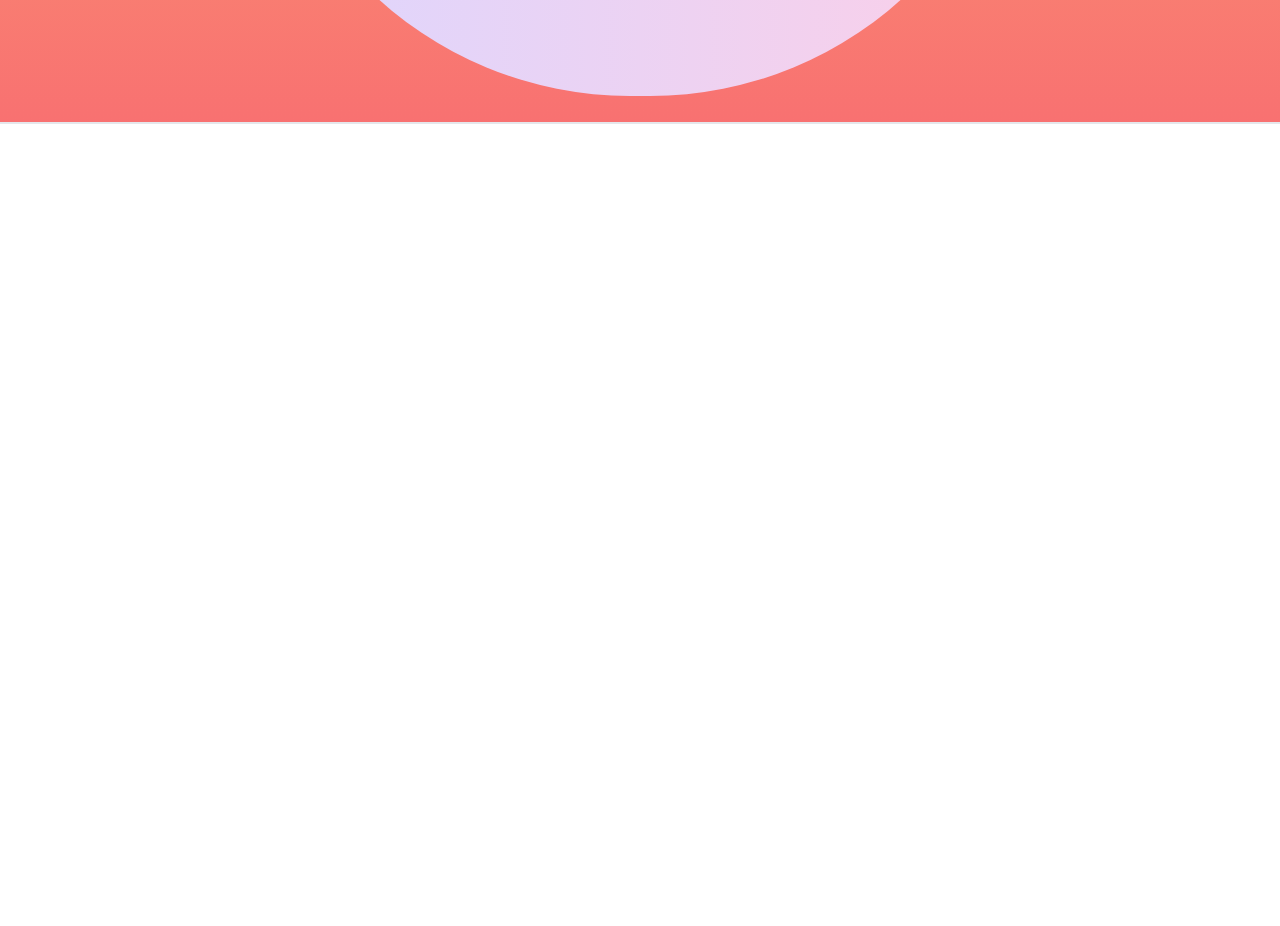
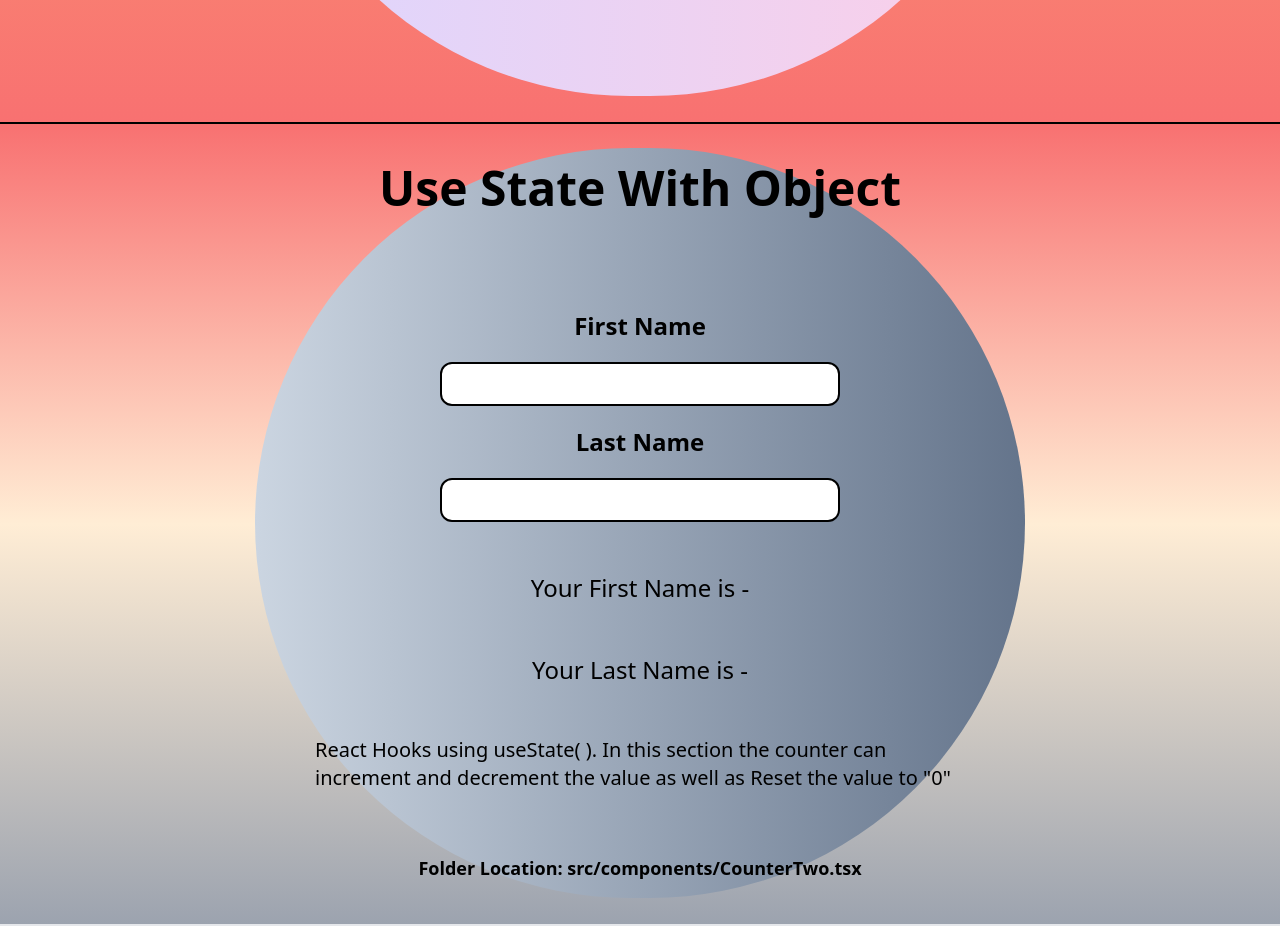
Before and after one commit to SAF2k/react-hook-learn, a React (Vite) app: page / in a window 1280 px wide. Shown: the part 2280-3206 px from the top of the page. Before the commit the page ends 2404 px from the top, so only its background shows below. Built offline with nearby package versions, Linux system fonts and the light colour scheme.

Commit message:
added useState with Object

```diff
--- a/package.json
+++ b/package.json
@@ -10,6 +10,7 @@
     "preview": "vite preview"
   },
   "dependencies": {
+    "@studio-freight/react-lenis": "^0.0.26",
     "framer-motion": "^10.16.1",
     "react": "^18.2.0",
     "react-dom": "^18.2.0",
--- a/src/App.tsx
+++ b/src/App.tsx
@@ -1,4 +1,5 @@
 import CounterOne from "./components/CounterOne";
+import CounterThree from "./components/CounterThree";
 import CounterTwo from "./components/CounterTwo";
 import Home from "./components/Home";
 
@@ -9,6 +10,7 @@ function App() {
         <Home />
         <CounterOne />
         <CounterTwo />
+        <CounterThree />
       </div>
     </>
   );
--- /dev/null
+++ b/src/components/CounterThree.tsx
@@ -0,0 +1,56 @@
+import { useState } from "react";
+
+const CounterThree = () => {
+  const [name, setName] = useState({firstName: '', lastName: ''});
+
+  return (
+    <>
+      <div className="flex justify-center h-screen p-6 bg-gradient-to-t from-gray-400 via-orange-100 to-red-400">
+        <div className="flex justify-center flex-col items-center gap-[50px] h-[calc(100vh-50px)] w-[calc(100vw-510px)] bg-gradient-to-r from-slate-300 to-slate-500 text-black rounded-full">
+          <h1 className="text-5xl font-bold pb-12">Use State With Object</h1>
+          <div className="flex items-center flex-col gap-5 rounded-xl">
+            <label className="text-2xl font-bold" htmlFor="firstName">
+              First Name
+            </label>
+            <input
+              className="border-2 border-black rounded-xl px-6 py-1 text-2xl"
+              type="text"
+              id="firstName"
+              value={name.firstName}
+              onChange={(e) => setName({ ...name, firstName: e.target.value })}
+            />
+            <label className="text-2xl font-bold" htmlFor="lastName">
+              Last Name
+            </label>
+            <input
+              className="border-2 border-black rounded-xl px-6 py-1 text-2xl"
+              type="text"
+              id="lastName"
+              value={name.lastName}
+              onChange={(e) => setName({ ...name, lastName: e.target.value })}
+            />
+          </div>
+          <p className="text-2xl">
+            Your First Name is -{" "}
+            <span className="font-bold">{name.firstName}</span>
+          </p>
+          <p className="text-2xl">
+            Your Last Name is -{" "}
+            <span className="font-bold">{name.lastName}</span>
+          </p>
+
+          <p className="text-xl w-[650px]">
+            React Hooks using useState( ). In this section the counter can
+            increment and decrement the value as well as Reset the value to "0"
+          </p>
+          <p className="text-lg font-semibold pt-3">
+            Folder Location: src/components/CounterTwo.tsx
+          </p>
+        </div>
+      </div>
+      <div className="border-b-2 bg-black"></div>
+    </>
+  );
+};
+
+export default CounterThree;
--- a/src/components/CounterTwo.tsx
+++ b/src/components/CounterTwo.tsx
@@ -60,7 +60,7 @@ const CounterTwo = () => {
           </p>
         </div>
       </div>
-      <div className="border-b-2 bg-black"></div>
+      <div className="border-b-2 border-black"></div>
     </>
   );
 };
--- a/src/components/Home.tsx
+++ b/src/components/Home.tsx
@@ -1,10 +1,13 @@
 import { motion } from "framer-motion";
-import { ReactElement, useEffect, useRef } from "react";
+import { ReactElement, useContext, useEffect, useRef } from "react";
 import { HiOutlineArrowNarrowDown } from "react-icons/hi";
-import { renderCanvas } from "./renderCanvas";
+import { renderCanvas } from "../providers/renderCanvas";
+import { ScrollContext } from "../providers/ScrollProvider";
+
 
 export default function Home(): ReactElement {
   const ref = useRef<HTMLHeadingElement>(null);
+  const { scrollY } = useContext(ScrollContext);
 
   let progress = 0;
   const { current: elContainer } = ref;
--- /dev/null
+++ b/src/providers/ScrollProvider.tsx
@@ -0,0 +1,29 @@
+/* eslint-disable @typescript-eslint/no-explicit-any */
+import { useLenis } from "@studio-freight/react-lenis";
+import { createContext, ReactNode, useState } from "react";
+
+interface ScrollValue {
+  scrollY: number;
+}
+
+export const ScrollContext = createContext<ScrollValue>({
+  scrollY: 0,
+});
+
+interface ScrollProviderProps {
+  children: ReactNode;
+}
+
+export const ScrollProvider = ({ children }: ScrollProviderProps) => {
+  const [scrollY, setScrollY] = useState(0);
+
+  useLenis(({ scroll }: any) => {
+    setScrollY(scroll);
+  });
+
+  return (
+    <ScrollContext.Provider value={{ scrollY }}>
+      {children}
+    </ScrollContext.Provider>
+  );
+};
```
Also changed, not shown: src/providers/renderCanvas.js (renamed from src/components/renderCanvas.js), 1 other file (tests, documents, lock files or other folders).
